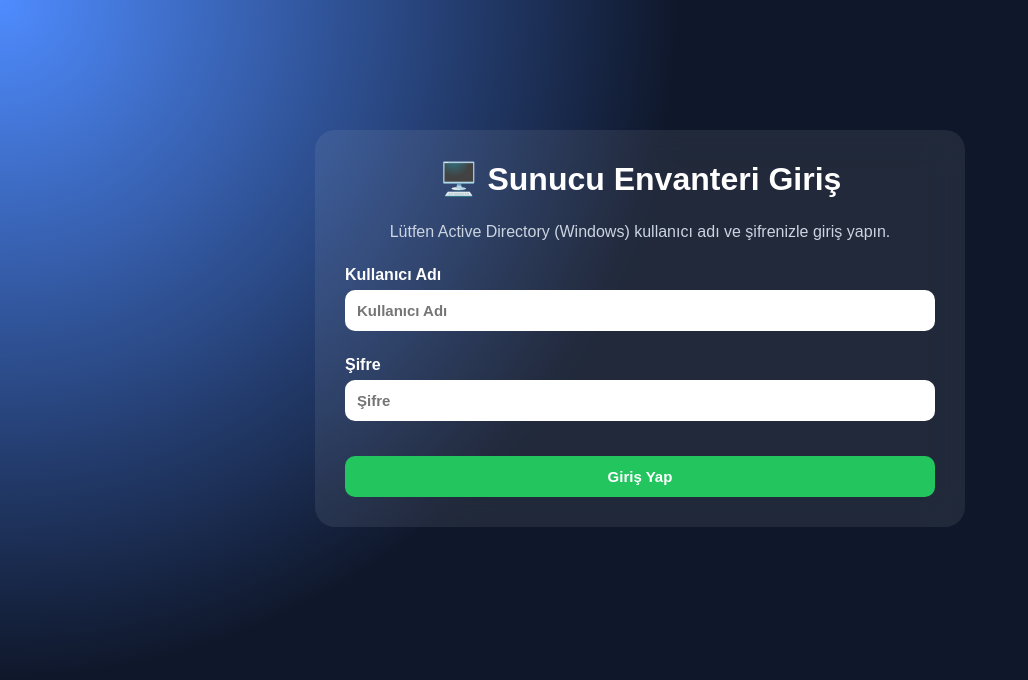
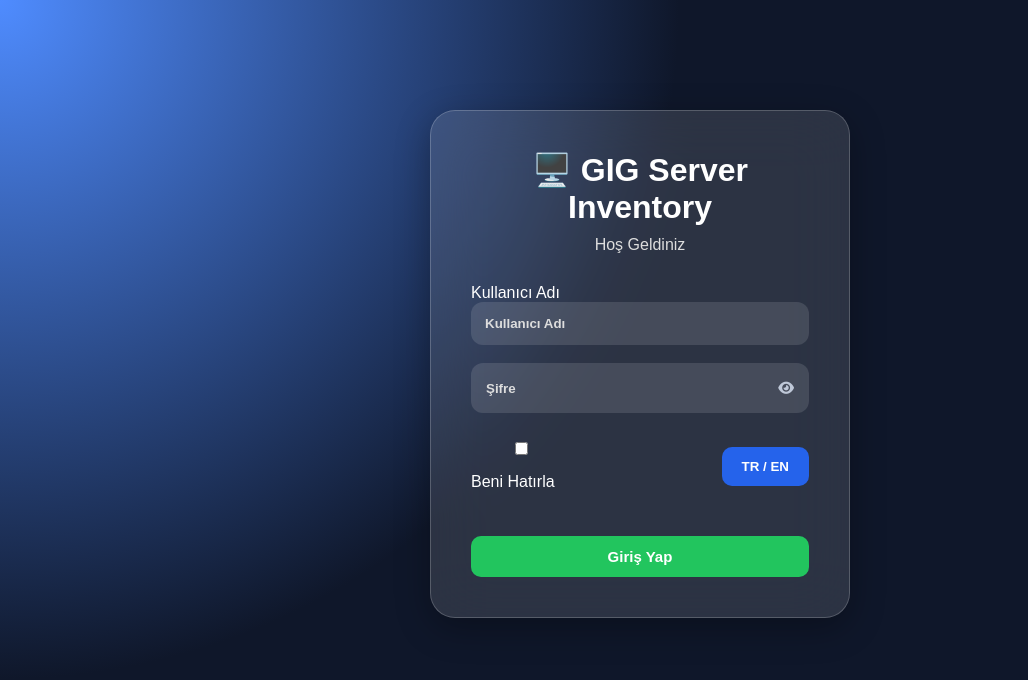
Before and after one commit to ahmedpalut/ServerInventory, a Flask app: page /login in a window 1280 px wide. Shown: the top 680 px of the page, without its empty margins (0-1028 px from the left). Run offline with Flask 3, Linux system fonts and the light colour scheme.

Commit message:
Çok fazla değişiklik, tekrar düzenlenecek

```diff
--- a/static/css/style.css
+++ b/static/css/style.css
@@ -796,3 +796,215 @@ input.custom-checkbox {
 .draggable-th:not(.dragging):hover {
     background: #1d4ed8;
 }
+
+.login-box{
+
+width:420px;
+margin:80px auto;
+padding:40px;
+
+background:rgba(255,255,255,.12);
+
+backdrop-filter:blur(30px);
+-webkit-backdrop-filter:blur(30px);
+
+border:1px solid rgba(255,255,255,.2);
+
+border-radius:25px;
+
+box-shadow:0 10px 35px rgba(0,0,0,.3);
+
+}
+
+.login-box h1{
+
+text-align:center;
+margin-bottom:10px;
+
+}
+
+.login-box p{
+
+text-align:center;
+margin-bottom:30px;
+color:#ddd;
+
+}
+
+.login-box input{
+
+width:100%;
+padding:14px;
+margin-bottom:18px;
+
+border:none;
+border-radius:12px;
+
+background:rgba(255,255,255,.12);
+
+color:white;
+
+}
+
+.login-box input::placeholder{
+
+color:#ddd;
+
+}
+
+.login-btn{
+
+width:100%;
+padding:15px;
+
+margin-top:20px;
+
+background:#2563eb;
+
+border:none;
+
+border-radius:12px;
+
+color:white;
+
+font-size:16px;
+
+cursor:pointer;
+
+}
+
+.login-btn:hover{
+
+background:#1d4ed8;
+
+}
+
+.login-options{
+
+display:flex;
+
+justify-content:space-between;
+
+align-items:center;
+
+margin-top:10px;
+
+}
+
+
+.top-right{
+    position:fixed;
+    top:20px;
+    right:25px;
+    z-index:9999;
+}
+
+.logout-btn{
+    background:none !important;
+    border:none !important;
+    box-shadow:none !important;
+    padding:0;
+    display:flex;
+    align-items:center;
+    justify-content:center;
+}
+
+.logout-btn img{
+    width:38px;
+    height:38px;
+    transition:.3s;
+}
+
+.logout-btn:hover img{
+    transform:scale(1.15);
+}
+.header{
+display:flex;
+justify-content:space-between;
+align-items:center;
+margin-bottom:25px;
+}
+
+.userinfo{
+color:#d6d6d6;
+font-size:18px;
+margin-top:8px;
+}
+.user-panel{
+    display:flex;
+    gap:12px;
+    align-items:center;
+    margin-bottom:25px;
+}
+
+.user-badge,
+.role-badge{
+
+    padding:8px 16px;
+
+    border-radius:30px;
+
+    background:rgba(255,255,255,.12);
+
+    backdrop-filter:blur(15px);
+
+    border:1px solid rgba(255,255,255,.2);
+
+    font-size:15px;
+
+    font-weight:bold;
+}
+
+.admin{
+
+    background:rgba(34,197,94,.18);
+
+    color:#7CFF9E;
+
+}
+
+.user{
+
+    background:rgba(59,130,246,.18);
+
+    color:#7cc5ff;
+
+}
+
+
+.password-box{
+    position:relative;
+    width:100%;
+}
+
+.password-box input{
+    width:100%;
+    height:50px;
+    padding:0 50px 0 15px;
+    margin-bottom:18px;
+}
+
+#toggle{
+    position:absolute;
+    right:14px;
+    top:25px;
+    transform:translateY(-50%);
+    width:18px;
+    height:18px;
+
+    display:flex;
+    align-items:center;
+    justify-content:center;
+
+    cursor:pointer;
+    color:#bfc8d8;
+}
+
+#toggle i{
+    font-size:14px;
+
+}
+
+#toggle:hover{
+    color:#ffffff;
+}
--- /dev/null
+++ b/static/js/TranslateFiles/loginTranslate.js
@@ -0,0 +1,45 @@
+let tr = true;
+
+document.getElementById("langButton").onclick = function () {
+
+    if (tr) {
+
+        document.querySelector("h1").innerHTML = "🖥️ GIG Server Inventory";
+
+        document.querySelector("p").innerHTML = "Welcome";
+
+        document.querySelectorAll("label")[0].innerHTML = "Username";
+
+        document.querySelectorAll("label")[1].innerHTML = "Password";
+
+        document.querySelector("input[name='username']").placeholder = "Username";
+
+        document.querySelector("input[name='password']").placeholder = "Password";
+
+        document.querySelector(".login-btn").innerHTML = "Login";
+
+        document.querySelector(".login-options label").lastChild.textContent = " Remember Me";
+
+    } else {
+
+        document.querySelector("h1").innerHTML = "🖥️ GIG Server Inventory";
+
+        document.querySelector("p").innerHTML = "Hoş Geldiniz";
+
+        document.querySelectorAll("label")[0].innerHTML = "Kullanıcı Adı";
+
+        document.querySelectorAll("label")[1].innerHTML = "Şifre";
+
+        document.querySelector("input[name='username']").placeholder = "Kullanıcı Adı";
+
+        document.querySelector("input[name='password']").placeholder = "Şifre";
+
+        document.querySelector(".login-btn").innerHTML = "Giriş Yap";
+
+        document.querySelector(".login-options label").lastChild.textContent = " Beni Hatırla";
+
+    }
+
+    tr = !tr;
+
+}
--- a/templates/login.html
+++ b/templates/login.html
@@ -1,11 +1,17 @@
 <!DOCTYPE html>
 <html lang="tr">
+
 <head>
+    <link rel="stylesheet" href="https://cdnjs.cloudflare.com/ajax/libs/font-awesome/6.7.2/css/all.min.css">
     <meta charset="UTF-8">
     <meta name="viewport" content="width=device-width, initial-scale=1.0">
-    <title>Sunucu Envanteri - Giriş</title>
+
+    <title>GIG Server Inventory Login</title>
+
     <link rel="stylesheet" href="{{ url_for('static', filename='css/style.css') }}">
+
 </head>
+
 <body>
 
     {% with messages = get_flashed_messages() %}
@@ -16,25 +22,61 @@
     {% endif %}
     {% endwith %}
 
-    <div class="container" style="margin-top: 100px;">
-        <div class="top-bar" style="justify-content: center;">
-            <h1>🖥️ Sunucu Envanteri Giriş</h1>
+    <div class="login-box">
+
+        <h1>🖥️ GIG Server Inventory</h1>
+
+        <p>Hoş Geldiniz</p>
+
+        {% with messages = get_flashed_messages() %}
+        {% if messages %}
+        <div style="color:#ff8080;margin-bottom:15px;text-align:center;">
+            {{ messages[0] }}
         </div>
+        {% endif %}
+        {% endwith %}
 
-        <p style="text-align: center; margin-bottom: 25px; color: #cbd5e1;">Lütfen Active Directory (Windows) kullanıcı adı ve şifrenizle giriş yapın.</p>
+        <form method="POST" action="/login">
 
-        <form action="/login" method="POST">
             <label for="username">Kullanıcı Adı</label>
             <input type="text" id="username" name="username" placeholder="Kullanıcı Adı" required autocomplete="username">
 
-            <label for="password">Şifre</label>
-            <input type="password" id="password" name="password" placeholder="Şifre" required autocomplete="current-password">
+            <div class="password-box">
+                <input type="password" id="password" name="password" placeholder="Şifre" required autocomplete="current-password">
+                <span id="toggle">
+                    <i class="fa-solid fa-eye"></i>
+                </span>
+            </div>
+
+            <div class="login-options">
+
+                <label>
+
+                    <input type="checkbox">
+
+                    Beni Hatırla
+
+                </label>
+
+                <button type="button" id="langButton">
+
+                    TR / EN
+
+                </button>
+
+            </div>
 
             <div class="buttons" style="justify-content: center;">
-                <button type="submit" class="add-btn" style="width: 100%; font-weight: bold; border: none; cursor: pointer;">Giriş Yap</button>
+                <button type="submit" class="add-btn login-btn" style="width: 100%; font-weight: bold; border: none; cursor: pointer;">Giriş Yap</button>
             </div>
+
         </form>
+
     </div>
 
+    <script src="{{url_for('static', filename='js/TranslateFiles/loginTranslate.js')}}"></script>
+    <script src="{{url_for('static', filename='js/TranslateFiles/login.js')}}"></script>
+
 </body>
+
 </html>
```
Also changed, not shown: static/js/login.js (added, +21 -0 lines).
